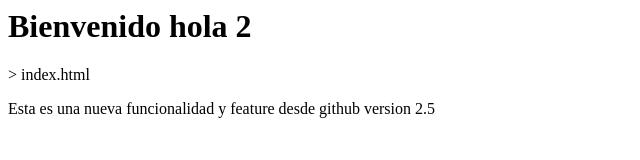
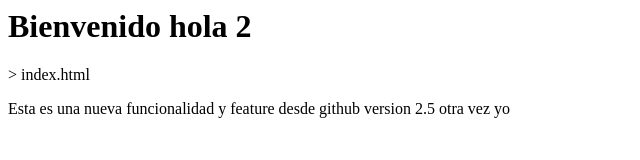
Before and after one commit to Erick1112/PrimerProyectoGit, a plain HTML site: page index.html in a window 1280 px wide. Shown: the full height of the page, 0-640 px from the left. Drawn offline with Linux system fonts and the light colour scheme.

Commit message:
Update index.html

```diff
--- a/index.html
+++ b/index.html
@@ -1,2 +1,2 @@
 <html><body><h1>Bienvenido hola 2</h1></body></html> > index.html
-<p>Esta es una nueva funcionalidad y feature desde github version 2.5</p>
+<p>Esta es una nueva funcionalidad y feature desde github version 2.5 otra vez yo</p>
```
